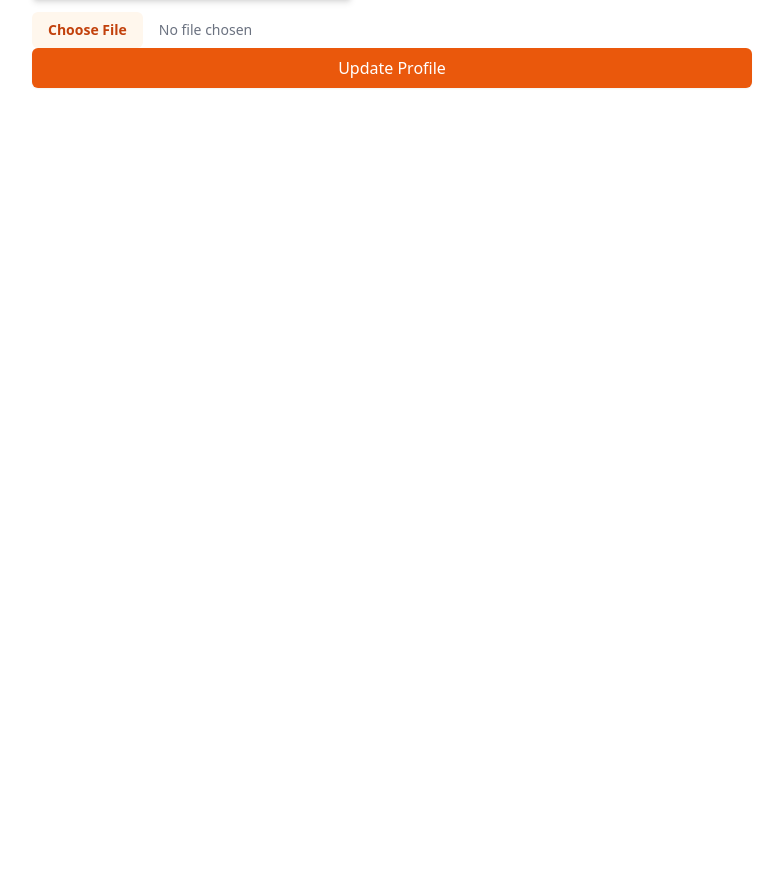
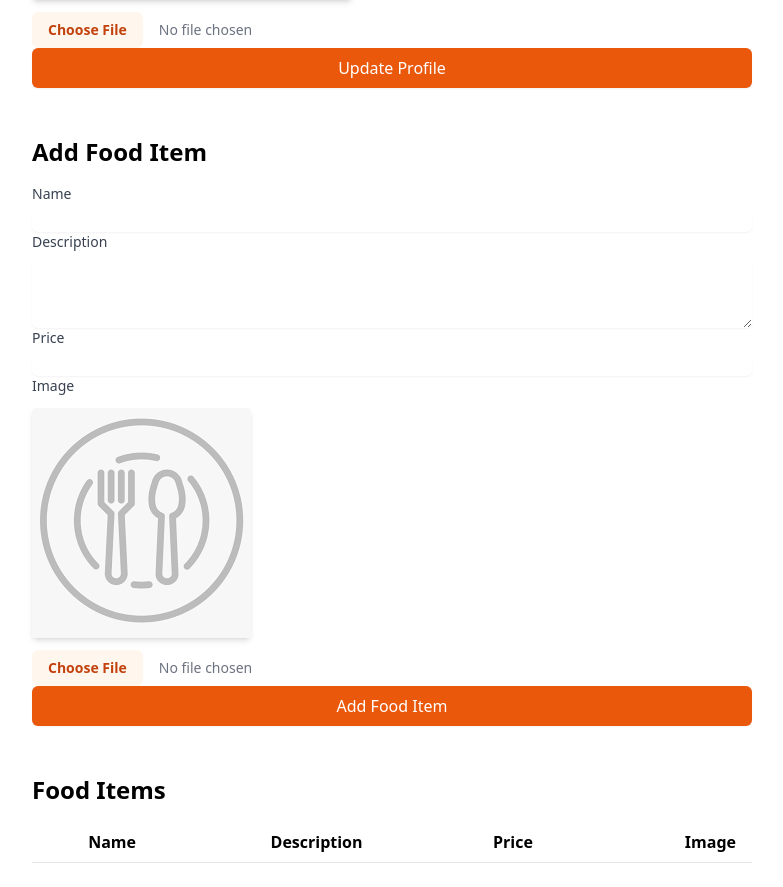
Before and after one commit to Abhinavxox/Online-Food-Ordering-System, a Django app: template templates/vendordashboard.html in a window 1280 px wide. Shown: the part 440-1327 px from the top of the page, without its empty margins (248-1031 px from the left). Before the commit the page ends 528 px from the top, so only its background shows below. Run offline with Django 3.2, Linux system fonts and the light colour scheme; the template is opened without the code that fills it, so the values that code supplies are empty; some libraries are stand-ins or nearby versions.

Commit message:
Add : Added component for added food item for vendor

```diff
--- a/static/scripts/utils.js
+++ b/static/scripts/utils.js
@@ -125,7 +125,6 @@ async function vendorProfile() {
 }
 
 function populateVendorForm(vendor) {
-  console.log(vendor);
   document.getElementById("name").value = vendor.name || "";
   document.getElementById("description").value = vendor.description || "";
   document.getElementById("address").value = vendor.address || "";
@@ -175,3 +174,91 @@ async function updateVendorProfile() {
     alert("You are not authorized!");
   }
 }
+
+async function addFoodItem() {
+  const is_vendor = localStorage.getItem("is_vendor");
+  if (checkAuth() && is_vendor) {
+    const formData = new FormData();
+    formData.append("name", document.getElementById("food-name").value);
+    formData.append(
+      "description",
+      document.getElementById("food-description").value
+    );
+    formData.append("price", document.getElementById("food-price").value);
+    if (document.getElementById("food-image").files.length > 0) {
+      formData.append("image", document.getElementById("food-image").files[0]);
+    }
+
+    try {
+      const response = await fetch("/vendor/food-item/add/", {
+        method: "POST",
+        headers: {
+          Authorization: `Token ${localStorage.getItem("token")}`,
+        },
+        body: formData,
+      });
+
+      if (response.ok) {
+        alert("Food item added successfully!");
+        window.location.reload();
+      } else {
+        const errorData = await response.json();
+        alert("Failed to add food item: " + JSON.stringify(errorData));
+      }
+    } catch (error) {
+      console.error("Error:", error);
+      alert("An error occurred. Please try again.");
+    }
+  } else {
+    alert("You are not authorized!");
+  }
+}
+
+async function fetchFoodItems() {
+  const is_vendor = localStorage.getItem("is_vendor");
+  if (checkAuth() && is_vendor) {
+    try {
+      const response = await fetch("/vendor/food/", {
+        method: "GET",
+        headers: {
+          Authorization: `Token ${localStorage.getItem("token")}`,
+        },
+      });
+
+      if (response.ok) {
+        const data = await response.json();
+        console.log(data);
+        if (Array.isArray(data)) {
+          const tableBody = document.getElementById("food-items-table-body");
+          tableBody.innerHTML = "";
+
+          data.forEach((item) => {
+            const row = document.createElement("tr");
+
+            row.innerHTML = `
+              <td class="px-4 py-2 border-b text-center">${item.name}</td>
+              <td class="px-4 py-2 border-b text-center">${item.description}</td>
+              <td class="px-4 py-2 border-b text-center">${item.price}</td>
+              <td class="px-4 py-2 border-b float-right">
+                <img src="${item.image}" alt="${item.name}" class="w-20 h-20 object-cover rounded-md">
+              </td>
+            `;
+
+            tableBody.appendChild(row);
+          });
+          console.log("Food items populated");
+        } else {
+          console.error("Data format error:", data);
+        }
+      } else {
+        const errorData = await response.json();
+        alert("Failed to fetch food items: " + JSON.stringify(errorData));
+      }
+    } catch (error) {
+      console.error("Error:", error);
+      alert("An error occurred. Please try again.");
+    }
+  } else {
+    alert("You are not authorized!");
+  }
+}
--- a/templates/vendordashboard.html
+++ b/templates/vendordashboard.html
@@ -82,6 +82,94 @@
   </button>
 </section>
 
+<section class="max-w-3xl mx-auto p-6 bg-white">
+  <h1 class="text-2xl font-bold mb-4">Add Food Item</h1>
+
+  <div>
+    <label for="food-name" class="block text-sm font-medium text-gray-700"
+      >Name</label
+    >
+    <input
+      type="text"
+      id="food-name"
+      name="name"
+      class="mt-1 block w-full rounded-md border-gray-300 shadow-sm focus:ring-indigo-500 focus:border-indigo-500"
+      required
+    />
+  </div>
+
+  <div>
+    <label
+      for="food-description"
+      class="block text-sm font-medium text-gray-700"
+      >Description</label
+    >
+    <textarea
+      id="food-description"
+      name="description"
+      rows="3"
+      class="mt-1 block w-full rounded-md border-gray-300 shadow-sm focus:ring-indigo-500 focus:border-indigo-500"
+      required
+    ></textarea>
+  </div>
+
+  <div>
+    <label for="food-price" class="block text-sm font-medium text-gray-700"
+      >Price</label
+    >
+    <input
+      type="number"
+      id="food-price"
+      name="price"
+      step="0.01"
+      class="mt-1 block w-full rounded-md border-gray-300 shadow-sm focus:ring-indigo-500 focus:border-indigo-500"
+      required
+    />
+  </div>
+
+  <div>
+    <label for="food-image" class="block text-sm font-medium text-gray-700"
+      >Image</label
+    >
+    <img
+      id="food-preview"
+      src="{%static 'images/PlaceholderFood.png'%}"
+      alt="Food Image Preview"
+      class="my-3 max-w-xs rounded shadow-md"
+    />
+    <input
+      type="file"
+      id="food-image"
+      name="image"
+      accept="image/*"
+      class="block w-full text-sm text-gray-500 file:mr-4 file:py-2 file:px-4 file:rounded-md file:border-0 file:text-sm file:font-semibold file:bg-orange-50 file:text-orange-700 hover:file:bg-orange-100"
+      required
+    />
+  </div>
+
+  <button
+    onclick="addFoodItem()"
+    class="w-full py-2 px-4 bg-orange-600 text-white rounded-md shadow-sm hover:bg-orange-700 focus:outline-none focus:ring-2 focus:ring-indigo-500 focus:ring-offset-2"
+  >
+    Add Food Item
+  </button>
+</section>
+
+<div class="container max-w-3xl mx-auto p-6 bg-white">
+  <h1 class="text-2xl font-bold mb-4">Food Items</h1>
+  <table class="min-w-full table-auto border-collapse">
+    <thead>
+      <tr>
+        <th class="px-4 py-2 border-b text-center">Name</th>
+        <th class="px-4 py-2 border-b text-center">Description</th>
+        <th class="px-4 py-2 border-b text-center">Price</th>
+        <th class="px-4 py-2 border-b text-right">Image</th>
+      </tr>
+    </thead>
+    <tbody id="food-items-table-body"></tbody>
+  </table>
+</div>
+<script src="{% static 'scripts/utils.js' %}"></script>
 <script>
   const imageInput = document.getElementById("image");
   const preview = document.getElementById("preview");
@@ -98,8 +186,25 @@
       preview.src = "";
     }
   });
+
+  const foodImageInput = document.getElementById("food-image");
+  const foodPreview = document.getElementById("food-preview");
+
+  foodImageInput.addEventListener("change", () => {
+    const file = foodImageInput.files[0];
+    if (file) {
+      const reader = new FileReader();
+      reader.onload = (e) => {
+        foodPreview.src = e.target.result;
+      };
+      reader.readAsDataURL(file);
+    } else {
+      foodPreview.src = "";
+    }
+  });
+
+  fetchFoodItems();
 </script>
-<script src="{% static 'scripts/utils.js' %}"></script>
 <script>
   vendorProfile();
 </script>
```
Also changed, not shown: 2 other files.
